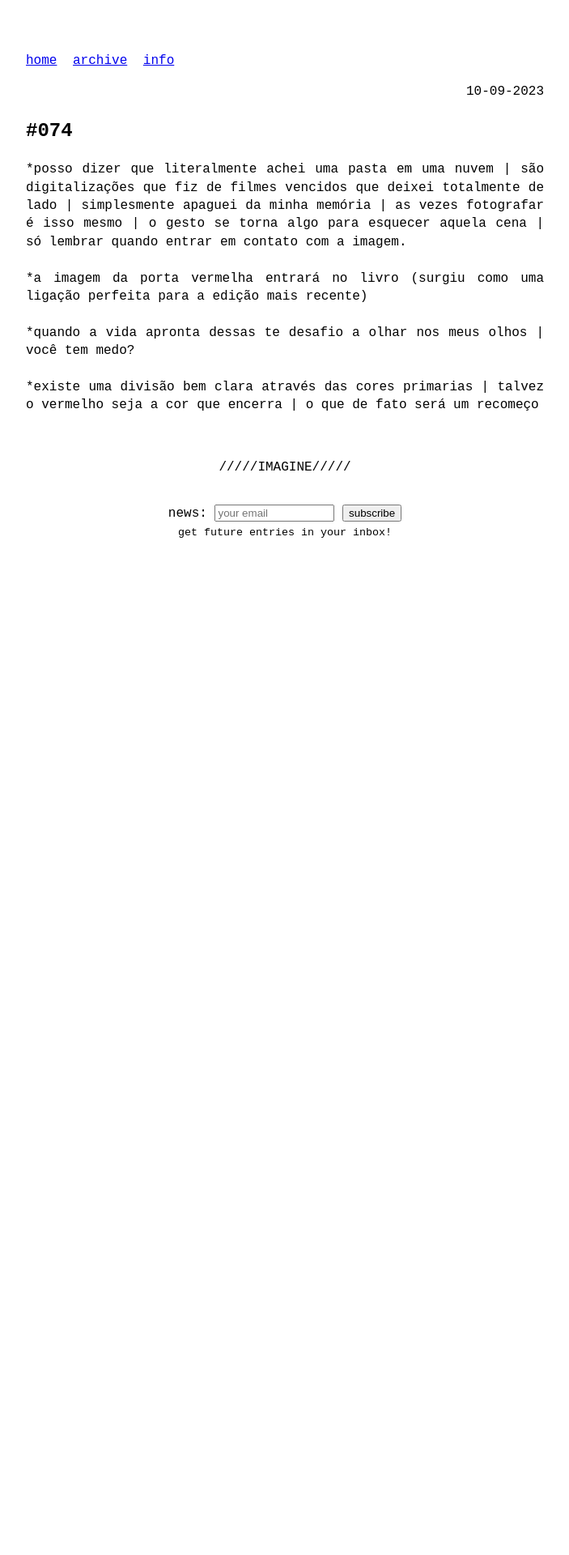
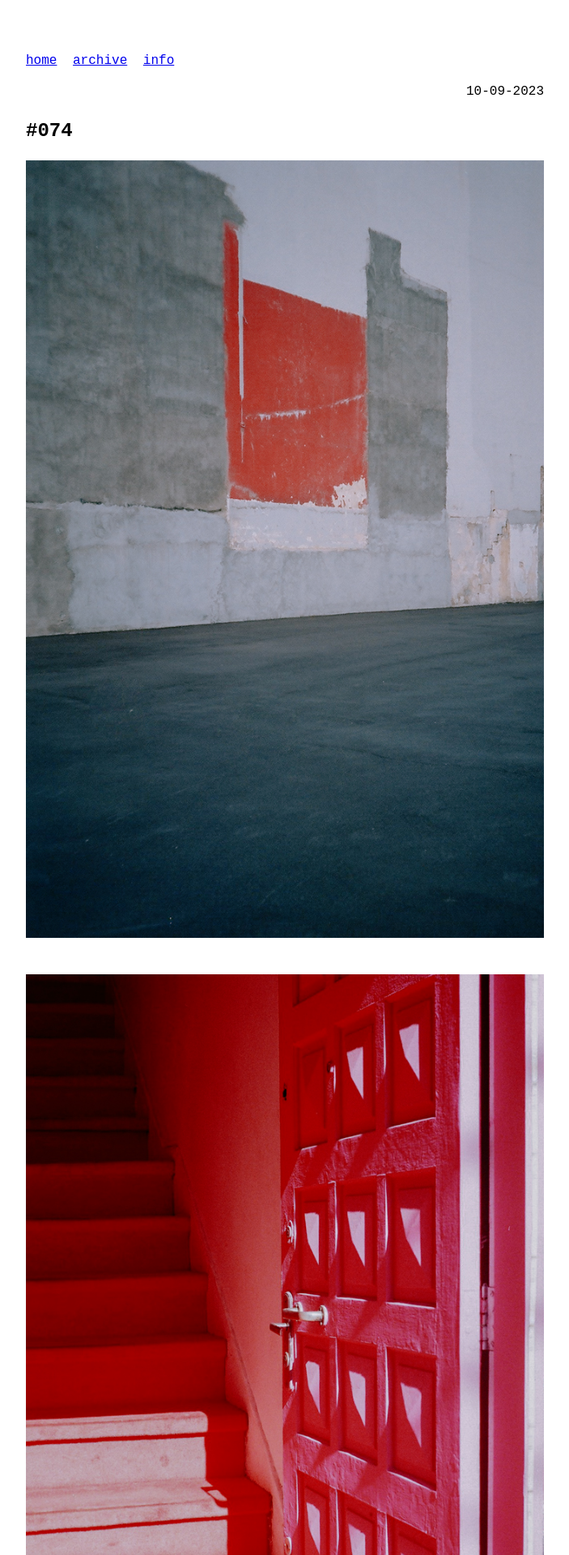
Before and after one commit to odaniloluna/odaniloluna.github.io, a Jekyll site: the page built from _posts/2023-09-10-#074.md, in a window 1280 px wide. Shown: the top 1920 px of the page at 81% size, without its empty margins (288-991 px from the left). Built offline with Jekyll 4.4.1, drawn with Linux system fonts in a browser that asks for light colours; before the commit the page ends 900 px from its top, so only the background shows below that.

Commit message:
Update 2023-09-10-#074.md

```diff
--- a/_posts/2023-09-10-#074.md
+++ b/_posts/2023-09-10-#074.md
@@ -5,6 +5,12 @@ slug: #074
 ---
 
 <p class="description" style="text-align: justify;">
+   <img src="/assets/danilo-luna-snapshots-53.jpg" />
+ <br>
+  <br>
+   <img src="/assets/danilo-luna-snapshots-54.jpg" />
+  <br>
+  <br>
 *posso dizer que literalmente achei uma pasta em uma nuvem | são digitalizações que fiz de filmes vencidos que deixei totalmente de lado | simplesmente apaguei da minha memória | as vezes fotografar é isso mesmo | o gesto se torna algo para esquecer aquela cena | só lembrar quando entrar em contato com a imagem.
 <br>
   <br>
```
